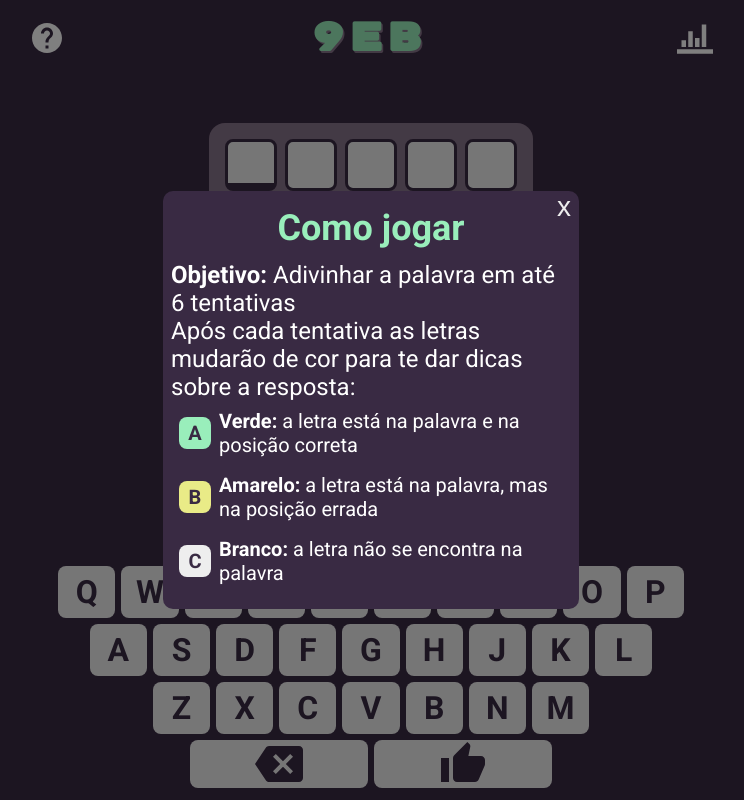
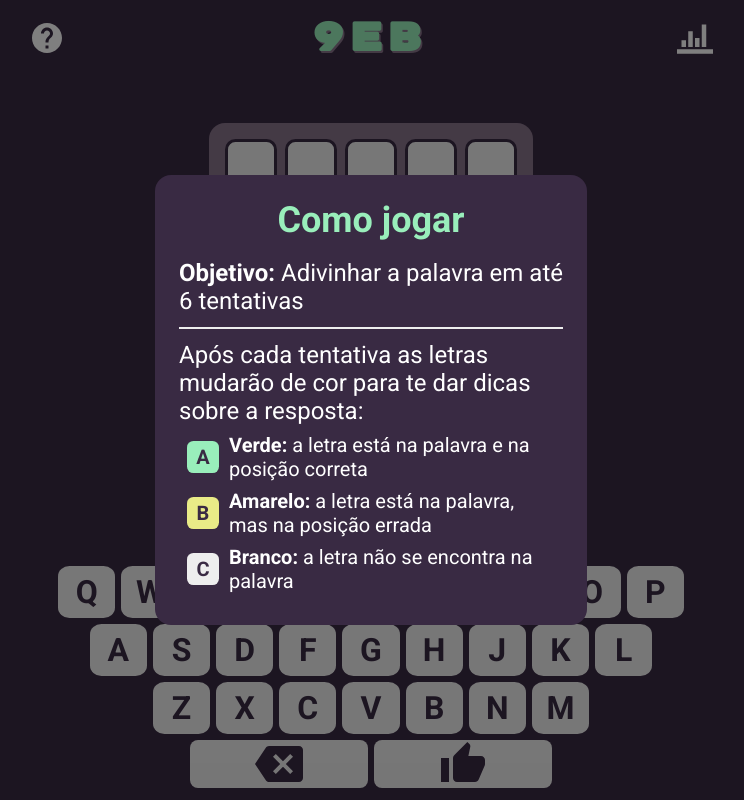
Before and after one commit to pedrogneri/9eb, a React (Create React App) app: page / in a window 1280 px wide. Both pictures are taken after a click on the button 316 px from the left and 38 px from the top of the page. Shown: the whole page, without its empty margins (269-1013 px from the left). Built offline with nearby package versions, Linux system fonts and the light colour scheme.

Commit message:
feat: ajusta modal de help

```diff
--- a/src/components/help/help.style.ts
+++ b/src/components/help/help.style.ts
@@ -1,31 +1,5 @@
 import { IconButton } from '@mui/material';
 import styled from 'styled-components';
-
-export const Container = styled.div`
-  display: flex;
-  justify-content: center;
-  align-items: center;
-  width: 100%;
-  height: 100%;
-  position: absolute;
-  top: 0;
-  left: 0;
-`;
-
-export const Modal = styled.div`
-  display: flex;
-  flex-direction: column;
-  background: #392a43;
-  padding: 16px 8px;
-  max-width: 400px;
-  z-index: 2;
-  border-radius: 10px;
-  position: relative;
-
-  @media(max-width: 450px) {
-    max-width: 90%;
-  }
-`;
 
 export const CloseButton = styled(IconButton)`
   position: absolute !important;
@@ -43,19 +17,27 @@ export const Title = styled.div`
   font-size: 36px;
   text-align: center;
   color: #99eebb;
-  margin-bottom: 12px;
+  margin-bottom: .5em;
+
+  @media(max-width: 800px) {
+    font-size: 32px;
+  }
 `;
 
 export const Description = styled.div`
   font-size: 24px;
   text-align: left;
   color: #fff;
+
+  @media(max-width: 800px) {
+    font-size: 20px;
+  }
 `;
 
 export const ColorTutorial = styled.div`
   display: flex;
   align-items: center;
-  margin: 8px;
+  margin: .5em;
 `;
 
 interface ColorProp {
@@ -67,17 +49,31 @@ export const Color = styled.div<ColorProp>`
   justify-content: center;
   align-items: center;
   background: ${({ $color }) => $color};
-  border-radius: 8px;
+  border-radius: 20%;
   min-width: 32px;
   min-height: 32px;
-  margin-right: 8px;
+  margin-right: .5em;
   font-size: 20px;
   font-weight: bold;
   color: #392a43;
+
+  @media(max-width: 800px) {
+    min-width: 28px;
+    min-height: 28px;
+  }
+`;
+
+export const Divisor = styled.div`
+  border: .5px solid #eee;
+  margin: .5em 0;
 `;
 
 export const ColorText = styled.div`
   font-size: 20px;
   color: #fff;
   text-align: left;
+
+  @media(max-width: 800px) {
+    font-size: 16px;
+  }
 `;
--- a/src/components/help/help.tsx
+++ b/src/components/help/help.tsx
@@ -1,5 +1,5 @@
 import React from 'react'
-import Backdrop from '@mui/material/Backdrop';
+import { Modal, Box } from '@mui/material';
 import * as S from './help.style';
 
 type Props = {
@@ -31,28 +31,38 @@ const COLORS_ENTRIES = [
 const Help = ({
   show, onClose,
 }: Props) => {
-  return show ? (
-    <S.Container>
-      <Backdrop open={show} onClick={() => onClose()} />
-      <S.Modal>
-        <S.CloseButton onClick={() => onClose()}>x</S.CloseButton>
+  return (
+    <Modal open={!!show} onClose={() => onClose()}>
+      <Box
+        sx={{
+          position: 'absolute',
+          top: '50%',
+          left: '50%',
+          transform: 'translate(-50%, -50%)',
+          backgroundColor: "#392a43",
+        }}
+        width={{ xs: "70%", sm: "40%", md: "30%" }}
+        maxWidth={"500px"}
+        borderRadius={4}
+        padding={3}
+      >
         <S.Title>Como jogar</S.Title>
 
         <S.Description>
           <b>Objetivo:</b> Adivinhar a palavra em até 6 tentativas
-          <br />
+          <S.Divisor />
           Após cada tentativa as letras mudarão de cor para te dar dicas sobre a resposta:
         </S.Description>
 
         {COLORS_ENTRIES.map(({ color, colorName, text, letter }, index) => (
-          <S.ColorTutorial key={`${index}`}>
+          <S.ColorTutorial key={index.toString()}>
             <S.Color $color={color}>{letter}</S.Color>
             <S.ColorText><b>{colorName}:</b> {text}</S.ColorText>
           </S.ColorTutorial>
         ))}
-      </S.Modal>
-    </S.Container>
-  ) : <></>;
+      </Box>
+    </Modal>
+  );
 }
 
 export default Help;
--- a/src/components/letter/letter.style.ts
+++ b/src/components/letter/letter.style.ts
@@ -27,7 +27,7 @@ export const Container = styled.div<SelectedProps>`
       background-color: ${color};
       width: 52px;
       height: 52px;
-      border-radius: 8px;
+      border-radius: 20%;
       font-weight: bold;
       border-style: solid;
       color: ${$state === LETTER_STATE.INCORRECT ? 'rgba(57, 42, 67, 0.6)' : '#392a43'};
```
